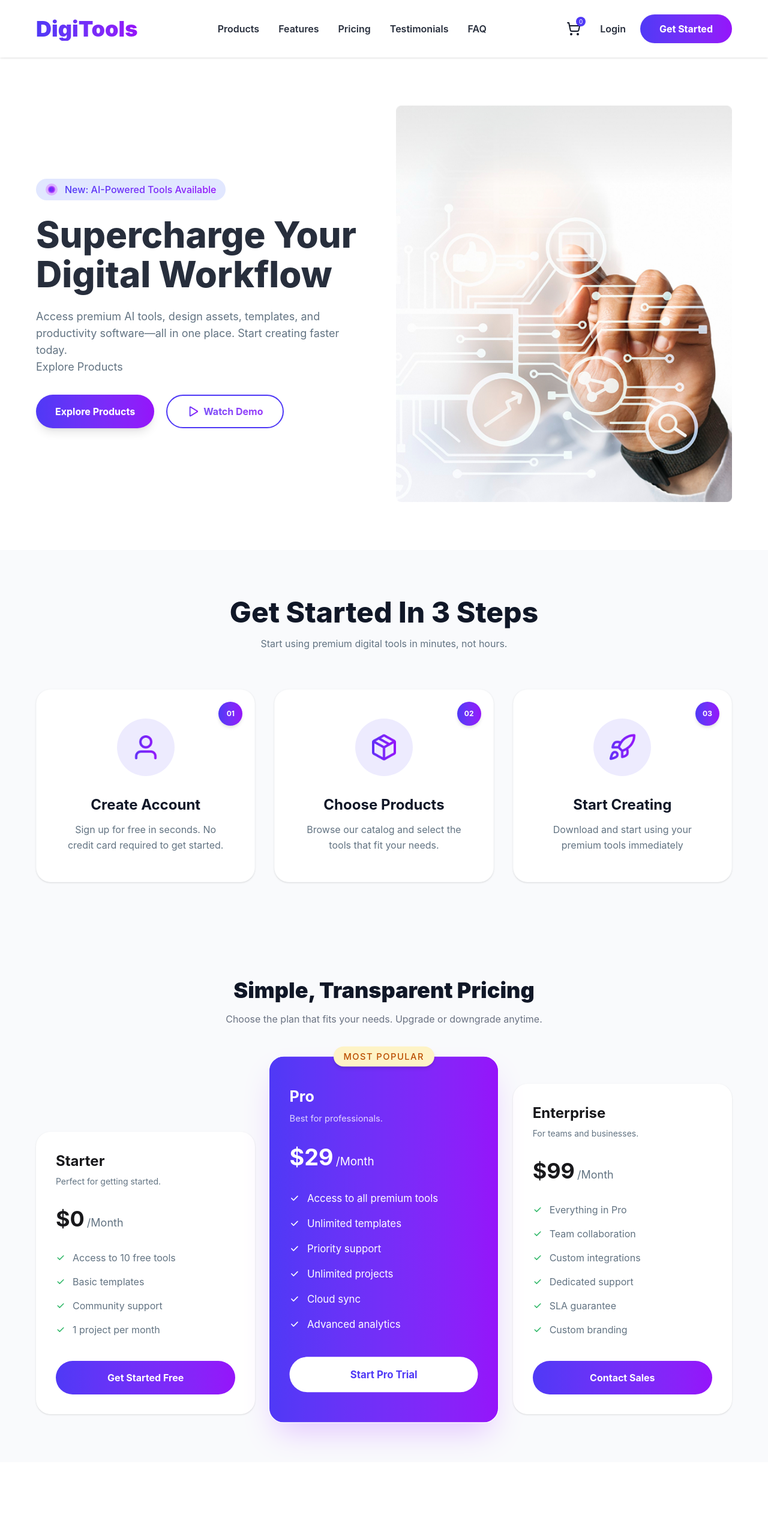
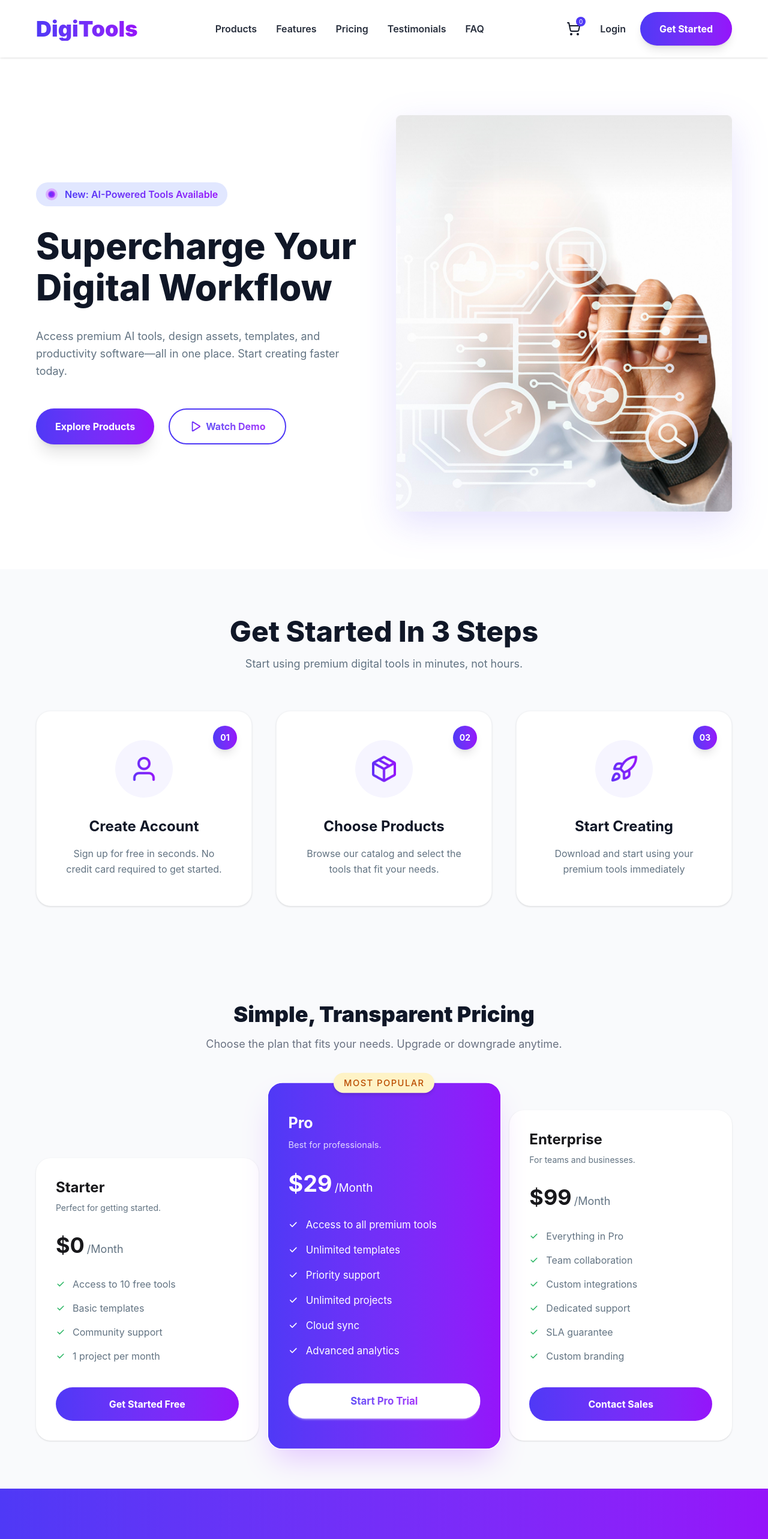
Before and after one commit to dhsuzon/digitools_project, a React (Vite) app: page / in a window 1280 px wide. Shown: the top 2566 px of the page at 60% size. Before the commit the page ends 2438 px from the top, so only its background shows below. Built offline with nearby package versions, Linux system fonts and the light colour scheme.

Commit message:
footer component created

```diff
--- a/src/App.jsx
+++ b/src/App.jsx
@@ -3,6 +3,8 @@ import Banner from "./components/main/banner/Banner";
 import StepSection from "./components/main/stepsection/StepSection";
 import Navbar from "./components/navbar/Navbar";
 import PricingSection from "./components/main/pricingsection/PricingSection";
+import WorkFlowSection  from "./components/main/workflowsection/WorkFlowSection.jsx";
+import Footer from "./components/main/footer/Footer.jsx";
 
 const App = () => {
   return (
@@ -11,6 +13,8 @@ const App = () => {
       <Banner />
       <StepSection />
       <PricingSection/>
+      <WorkFlowSection/>
+      <Footer/>
     </>
   );
 };
--- a/src/components/main/banner/Banner.jsx
+++ b/src/components/main/banner/Banner.jsx
@@ -4,12 +4,10 @@ import play from "../../../assets/play.png";
 
 const Banner = () => {
   return (
-    <section className="w-full overflow-hidden">
-
-      <div className="max-w-7xl mx-auto flex flex-col lg:flex-row justify-between items-center py-10 lg:py-20 px-6 md:px-15 gap-10">
-        <div className="flex-1 space-y-6 text-center lg:text-left">
-
-          <button className="flex items-center gap-3 bg-[#E1E7FF] px-4 py-1.5 rounded-full mx-auto lg:mx-0">
+    <section className="w-full overflow-hidden bg-white">
+      <div className="max-w-7xl mx-auto flex flex-col lg:flex-row justify-between items-center py-12 lg:py-24 px-6 md:px-15 gap-12 lg:gap-10">
+        <div className="flex-1 space-y-8 text-center lg:text-left order-2 lg:order-1">
+          <button className="flex items-center gap-3 bg-[#E1E7FF] px-4 py-2 rounded-full mx-auto lg:mx-0 transition-transform hover:scale-105">
             <div className="flex items-center justify-center">
               <div className="w-5 h-5 rounded-full bg-purple-300 flex items-center justify-center">
                 <div className="w-3 h-3 rounded-full bg-purple-500 flex items-center justify-center">
@@ -17,43 +15,42 @@ const Banner = () => {
                 </div>
               </div>
             </div>
-
-            <span className="bg-linear-to-r from-[#4F39F6] to-[#9514FA] bg-clip-text text-transparent text-sm md:text-base font-medium">
+            <span className="bg-linear-to-r from-[#4F39F6] to-[#9514FA] bg-clip-text text-transparent text-sm md:text-base font-semibold">
               New: AI-Powered Tools Available
             </span>
           </button>
 
-
-          <h1 className="font-extrabold text-4xl md:text-6xl text-[#101727]/90 leading-[1.1] lg:max-w-162.5">
+          <h1 className="font-extrabold text-4xl md:text-5xl lg:text-6xl text-[#101727] leading-[1.15] lg:max-w-[650px]">
             Supercharge Your Digital Workflow
           </h1>
 
-
-          <p className="font-normal text-base md:text-lg text-[#627382] max-w-xl mx-auto lg:mx-0">
+          <p className="font-normal text-base md:text-lg text-[#627382] max-w-xl mx-auto lg:mx-0 leading-relaxed">
             Access premium AI tools, design assets, templates, and productivity
-            software—all in one place. Start creating faster today. <br /> Explore
-            Products
+            software—all in one place. Start creating faster today.
           </p>
 
-
-          <div className="flex flex-wrap justify-center lg:justify-start gap-5 pt-2">
-            <button className="btn h-auto bg-linear-to-r from-[#4F39F6] to-[#9514FA] rounded-full text-base font-bold px-8 py-3.5 text-white shadow-lg hover:opacity-90 transition-all border-none">
+          <div className="flex flex-wrap justify-center lg:justify-start gap-4 md:gap-6 pt-4">
+            <button className="btn h-auto bg-linear-to-r from-[#4F39F6] to-[#9514FA] rounded-full text-base font-bold px-8 py-4 text-white shadow-xl hover:shadow-purple-500/30 transition-all border-none whitespace-nowrap">
               Explore Products
             </button>
 
-            <button className="flex btn h-auto items-center gap-2 border-2 border-[#4F39F6] rounded-full text-base font-bold px-8 py-3.5 bg-transparent bg-linear-to-r from-[#4F39F6] to-[#9514FA] bg-clip-text text-transparent">
-              <img src={play} alt="play" className="w-5 h-5" />
-              Watch Demo
+            <button className="btn h-auto flex items-center gap-2 border-2 border-[#4F39F6] rounded-full text-base font-bold px-8 py-4 bg-transparent hover:bg-purple-50 transition-colors whitespace-nowrap">
+              <img src={play} alt="play" className="w-5 h-5 shrink-0" />
+              <span className="bg-linear-to-r from-[#4F39F6] to-[#9514FA] bg-clip-text text-transparent">
+                Watch Demo
+              </span>
             </button>
           </div>
         </div>
 
-
-        <div className="flex-1 w-full max-w-lg lg:max-w-none flex justify-center lg:justify-end">
+        <div className="flex-1 w-full max-w-md md:max-w-xl lg:max-w-none flex justify-center lg:justify-end order-1 lg:order-2">
           <img
             src={banner}
             alt="Banner"
-            className="w-full h-auto object-contain"
+            className="w-full h-auto object-contain animate-float"
+            style={{
+              filter: "drop-shadow(0 20px 30px rgba(79, 57, 246, 0.15))",
+            }}
           />
         </div>
       </div>
--- /dev/null
+++ b/src/components/main/footer/Footer.jsx
@@ -0,0 +1,114 @@
+import React from "react";
+import { FaSquareFacebook, FaInstagram, FaXTwitter } from "react-icons/fa6";
+
+const Footer = () => {
+  return (
+    <footer className="w-full bg-[#0F172A] text-white pt-20 pb-10">
+      <div className="max-w-7xl mx-auto px-6 md:px-15">
+        <div className="grid grid-cols-1 md:grid-cols-2 lg:grid-cols-5 gap-12 mb-16 text-center md:text-left">
+          <div className="flex flex-col items-center md:items-start space-y-6">
+            <h2 className="text-3xl font-black text-white">DigiTools</h2>
+            <p className="text-base text-white/80 leading-relaxed max-w-sm">
+              Premium digital tools for creators, professionals, and businesses.
+              Work smarter with our suite of powerful tools.
+            </p>
+          </div>
+
+          <div className="flex flex-col">
+            <h4 className="font-bold text-lg mb-6 leading-tight text-white">
+              Product
+            </h4>
+            <ul className="space-y-4 text-base text-white/80">
+              <li className="hover:text-white cursor-pointer transition-colors">
+                Features
+              </li>
+              <li className="hover:text-white cursor-pointer transition-colors">
+                Pricing
+              </li>
+              <li className="hover:text-white cursor-pointer transition-colors">
+                Templates
+              </li>
+              <li className="hover:text-white cursor-pointer transition-colors">
+                Integrations
+              </li>
+            </ul>
+          </div>
+
+          <div className="flex flex-col">
+            <h4 className="font-bold text-lg mb-6 leading-tight text-white">
+              Company
+            </h4>
+            <ul className="space-y-4 text-base text-white/80">
+              <li className="hover:text-white cursor-pointer transition-colors">
+                About
+              </li>
+              <li className="hover:text-white cursor-pointer transition-colors">
+                Blog
+              </li>
+              <li className="hover:text-white cursor-pointer transition-colors">
+                Careers
+              </li>
+              <li className="hover:text-white cursor-pointer transition-colors">
+                Press
+              </li>
+            </ul>
+          </div>
+
+          <div className="flex flex-col">
+            <h4 className="font-bold text-lg mb-6 leading-tight text-white">
+              Resources
+            </h4>
+            <ul className="space-y-4 text-base text-white/80">
+              <li className="hover:text-white cursor-pointer transition-colors">
+                Documentation
+              </li>
+              <li className="hover:text-white cursor-pointer transition-colors">
+                Help Center
+              </li>
+              <li className="hover:text-white cursor-pointer transition-colors">
+                Community
+              </li>
+              <li className="hover:text-white cursor-pointer transition-colors">
+                Contact
+              </li>
+            </ul>
+          </div>
+
+          <div className="flex flex-col items-center md:items-start">
+            <h4 className="font-bold text-lg mb-6 leading-tight text-nowrap text-white">
+              Social Links
+            </h4>
+            <div className="flex justify-center md:justify-start gap-4">
+              <div className="w-10 p-2.5 h-10 rounded-full bg-white/10 flex items-center justify-center hover:bg-[#4F39F6] transition-all cursor-pointer">
+                <FaSquareFacebook size={20} />
+              </div>
+              <div className="w-10 h-10 rounded-full bg-white/10 flex items-center justify-center hover:bg-[#4F39F6] transition-all cursor-pointer">
+                <FaInstagram size={20} />
+              </div>
+              <div className="w-10 h-10 rounded-full bg-white/10 flex items-center justify-center hover:bg-[#4F39F6] transition-all cursor-pointer">
+                <FaXTwitter size={20} />
+              </div>
+            </div>
+          </div>
+        </div>
+
+        <div className="pt-8 border-t border-gray-800 flex flex-col md:flex-row justify-between items-center text-[#FAFAFA]/50 text-sm capitalize tracking-widest text-center md:text-left gap-4">
+          <p>© 2026 Digitools. All rights reserved.</p>
+          <div className="flex flex-wrap justify-center md:justify-end gap-6">
+            <span className="hover:text-white cursor-pointer transition-colors">
+              Privacy Policy
+            </span>
+            <span className="hover:text-white cursor-pointer transition-colors">
+              Terms of Service
+            </span>
+            <span className="hover:text-white cursor-pointer transition-colors">
+              Cookies
+            </span>
+          </div>
+        </div>
+      </div>
+    </footer>
+  );
+};
+
+export default Footer;
--- a/src/components/main/pricingsection/PricingSection.jsx
+++ b/src/components/main/pricingsection/PricingSection.jsx
@@ -1,3 +1,4 @@
+import React from "react";
 import { HiCheck } from "react-icons/hi";
 import { pricingData } from "../../../staticdata/PricingData.js";
 
@@ -6,26 +7,26 @@ const PricingSection = () => {
     <div className="bg-[#F9FAFC] py-20">
       <div className="max-w-7xl mx-auto px-6 md:px-15">
         <div className="text-center mb-16">
-          <h2 className="text-4xl font-black text-[#101727] mb-4">
+          <h2 className="text-3xl md:text-4xl font-black text-[#101727] mb-4">
             Simple, Transparent Pricing
           </h2>
-          <p className="text-gray-500">
+          <p className="text-gray-500 text-base md:text-lg max-w-2xl mx-auto">
             Choose the plan that fits your needs. Upgrade or downgrade anytime.
           </p>
         </div>
 
-        <div className="grid grid-cols-1 md:grid-cols-3 gap-8 items-end">
+        <div className="grid grid-cols-1 md:grid-cols-2 lg:grid-cols-3 gap-8 lg:gap-6 items-end">
           {pricingData.map((plan) => (
             <div
               key={plan.id}
               className={`relative p-8 rounded-3xl border transition-all duration-300 ${
                 plan.isPopular
-                  ? "bg-linear-to-r from-[#4F39F6] to-[#9514FA] text-white shadow-2xl shadow-purple-500/30 scale-105 z-10 py-12"
-                  : "bg-white  border-white shadow-sm"
+                  ? "bg-linear-to-r from-[#4F39F6] to-[#9514FA] text-white shadow-2xl shadow-purple-500/30 lg:scale-105 z-10 py-12"
+                  : "bg-white border-white shadow-sm"
               }`}
             >
               {plan.isPopular && (
-                <div className="absolute -top-4 left-1/2 -translate-x-1/2 bg-[#FEF3C6] text-[#BB4D00] text-sm font-medium px-4 py-1.5 rounded-full uppercase tracking-widest shadow-md">
+                <div className="absolute -top-4 left-1/2 -translate-x-1/2 bg-[#FEF3C6] text-[#BB4D00] text-xs md:text-sm font-medium px-4 py-1.5 rounded-full uppercase tracking-widest shadow-md whitespace-nowrap">
                   Most Popular
                 </div>
               )}
@@ -68,13 +69,21 @@ const PricingSection = () => {
               </ul>
 
               <button
-                className={`w-full py-4 rounded-full font-bold text-base transition-all ${
+                className={`w-full py-4 btn h-auto rounded-full font-bold text-base transition-all border-none ${
                   plan.isPopular
-                    ? "bg-white text-[#4F39F6] hover:bg-gray-100"
+                    ? "bg-white hover:bg-gray-100"
                     : "bg-linear-to-r from-[#4F39F6] to-[#9514FA] text-white"
                 }`}
               >
-                {plan.buttonText}
+                <span
+                  className={
+                    plan.isPopular
+                      ? "bg-linear-to-r from-[#4F39F6] to-[#9514FA] text-transparent bg-clip-text"
+                      : ""
+                  }
+                >
+                  {plan.buttonText}
+                </span>
               </button>
             </div>
           ))}
--- a/src/components/main/stepsection/StepSection.jsx
+++ b/src/components/main/stepsection/StepSection.jsx
@@ -1,3 +1,4 @@
+import React from "react";
 import { StepData } from "../../../staticdata/StepData.js";
 
 const StepSection = () => {
@@ -5,38 +6,38 @@ const StepSection = () => {
     <div className="bg-[#F9FAFC] w-full py-20">
       <div className="max-w-7xl mx-auto px-6 md:px-15">
         <div className="text-center">
-          <h2 className="text-5xl font-extrabold text-[#101727] mb-4">
+          <h2 className="text-3xl md:text-4xl lg:text-5xl font-extrabold text-[#101727] mb-4">
             Get Started In 3 Steps
           </h2>
-          <p className="font-normal text-base text-[#627382] mb-16">
+          <p className="font-normal text-base md:text-lg text-[#627382] mb-12 md:mb-16 max-w-2xl mx-auto">
             Start using premium digital tools in minutes, not hours.
           </p>
 
-          <div className="grid grid-cols-1 md:grid-cols-2 lg:grid-cols-3 gap-8 justify-items-center">
+          <div className="grid grid-cols-1 md:grid-cols-2 lg:grid-cols-3 gap-8 lg:gap-10 justify-items-center">
             {StepData.map((step) => (
               <div
                 key={step.id}
-                className="relative flex flex-col items-center w-full max-w-95 bg-white shadow-sm rounded-3xl py-12 px-6 border border-gray-50 hover:shadow-md transition-shadow duration-300"
+                className="relative flex flex-col items-center w-full bg-white shadow-sm rounded-3xl py-12 px-6 border border-gray-100 hover:shadow-xl hover:-translate-y-1 transition-all duration-300 group"
               >
-                <div className="absolute top-5 right-5 bg-linear-to-r from-[#4F39F6] to-[#9514FA] text-white text-xs font-bold w-10 h-10 rounded-full flex justify-center items-center shadow-md">
+                <div className="absolute top-6 right-6 bg-linear-to-r from-[#4F39F6] to-[#9514FA] text-white text-sm font-bold w-10 h-10 rounded-full flex justify-center items-center shadow-lg group-hover:scale-110 transition-transform">
                   {step.stepCardNum}
                 </div>
 
                 <div className="mb-8">
-                  <div className="w-24 h-24 rounded-full bg-[#4F39F6]/10 flex items-center justify-center">
+                  <div className="w-24 h-24 rounded-full bg-[#4F39F6]/5 flex items-center justify-center group-hover:bg-[#4F39F6]/10 transition-colors">
                     <img
                       src={step.icon}
                       alt={step.title}
-                      className="w-12 h-12 object-contain"
+                      className="w-12 h-12 object-contain group-hover:scale-110 transition-transform duration-300"
                     />
                   </div>
                 </div>
 
-                <h3 className="text-2xl font-bold text-[#101727] mb-3">
+                <h3 className="text-2xl font-bold text-[#101727] mb-4">
                   {step.title}
                 </h3>
 
-                <p className="text-[#627382] font-normal text-base leading-relaxed max-w-65 mx-auto">
+                <p className="text-[#627382] font-normal text-base leading-relaxed max-w-[280px] mx-auto">
                   {step.description}
                 </p>
               </div>
--- a/src/components/navbar/Navbar.jsx
+++ b/src/components/navbar/Navbar.jsx
@@ -3,12 +3,9 @@ import { LuShoppingCart } from "react-icons/lu";
 
 const Navbar = () => {
   return (
-    <div className="bg-base-100 shadow-sm sticky top-0 z-50">
-
-      <div className="max-w-7xl mx-auto px-6 md:px-15 py-4 flex justify-between items-center h-20 md:h-24">
-
-        <div className="flex items-center gap-2">
-
+    <div className="bg-base-100 shadow-sm sticky top-0 z-50 w-full">
+      <div className="max-w-7xl mx-auto px-4 sm:px-6 md:px-15 flex justify-between items-center h-20 md:h-24">
+        <div className="flex items-center gap-1 md:gap-2">
           <div className="dropdown lg:hidden">
             <button tabIndex={0} className="btn btn-ghost btn-circle">
               <svg
@@ -29,7 +26,7 @@ const Navbar = () => {
 
             <ul
               tabIndex={0}
-              className="menu menu-sm dropdown-content mt-3 z-1 p-4 shadow bg-base-100 rounded-box w-52 space-y-3 font-semibold"
+              className="menu menu-sm dropdown-content mt-3 z-[1] p-4 shadow-xl bg-base-100 rounded-box w-52 space-y-3 font-semibold border border-gray-100"
             >
               <li>
                 <a href="#products">Products</a>
@@ -49,15 +46,13 @@ const Navbar = () => {
             </ul>
           </div>
 
-
-          <h1 className="text-2xl md:text-3xl lg:text-4xl font-black bg-linear-to-r from-[#4F39F6] to-[#9514FA] bg-clip-text text-transparent cursor-pointer">
+          <h1 className="text-xl sm:text-2xl md:text-3xl lg:text-4xl font-black bg-linear-to-r from-[#4F39F6] to-[#9514FA] bg-clip-text text-transparent cursor-pointer shrink-0">
             DigiTools
           </h1>
         </div>
 
-
-        <div className="hidden lg:flex">
-          <ul className="flex items-center gap-8 font-semibold text-[#101727]/90 text-base">
+        <div className="hidden lg:flex flex-1 justify-center">
+          <ul className="flex items-center gap-6 xl:gap-8 font-semibold text-[#101727]/90 text-base">
             <li className="hover:text-[#4F39F6] transition-colors">
               <a href="#products">Products</a>
             </li>
@@ -76,21 +71,19 @@ const Navbar = () => {
           </ul>
         </div>
 
-
-        <div className="flex items-center gap-3 md:gap-6">
-
-          <div className="relative cursor-pointer hover:scale-110 transition-transform mr-2">
+        <div className="flex items-center gap-2 sm:gap-4 md:gap-6">
+          <div className="relative cursor-pointer hover:scale-110 transition-transform p-2">
             <LuShoppingCart className="text-xl md:text-2xl text-[#101727]" />
-            <span className="absolute -top-2 -right-2 bg-[#4F39F6] text-white text-[10px] rounded-full w-4 h-4 flex items-center justify-center">
+            <span className="absolute top-0 right-0 bg-[#4F39F6] text-white text-[9px] md:text-[10px] rounded-full w-4 h-4 flex items-center justify-center">
               0
             </span>
           </div>
 
-          <p className="hidden sm:block text-sm md:text-base font-semibold text-[#101727]/90 cursor-pointer hover:text-[#4F39F6]">
+          <p className="hidden sm:block text-sm md:text-base font-semibold text-[#101727]/90 cursor-pointer hover:text-[#4F39F6] transition-colors whitespace-nowrap">
             Login
           </p>
 
-          <button className="btn btn-sm md:btn-md bg-linear-to-r from-[#4F39F6] to-[#9514FA] border-none rounded-full text-white px-4 py-6 md:px-8 font-bold text-xs md:text-base">
+          <button className="btn btn-xs sm:btn-sm md:btn-md bg-linear-to-r from-[#4F39F6] to-[#9514FA] border-none rounded-full text-white px-3 sm:px-4 md:px-8 h-auto py-2.5 sm:py-3 md:py-4 font-bold text-[10px] sm:text-xs md:text-base shadow-lg hover:shadow-purple-500/20 whitespace-nowrap">
             Get Started
           </button>
         </div>
```
Also changed, not shown: src/components/main/workflowsection/WorkFlowSection.jsx (added, +37 -0 lines).
